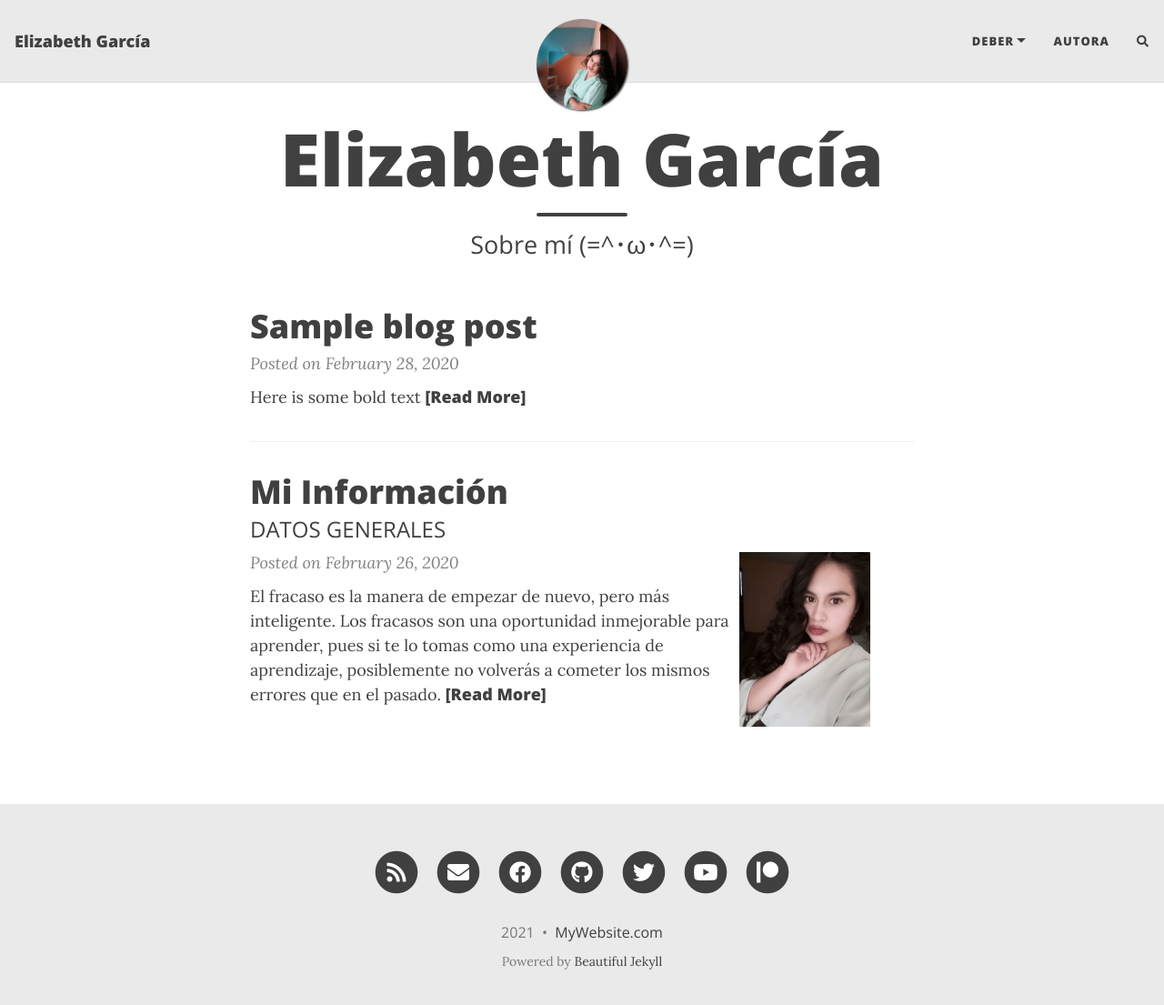
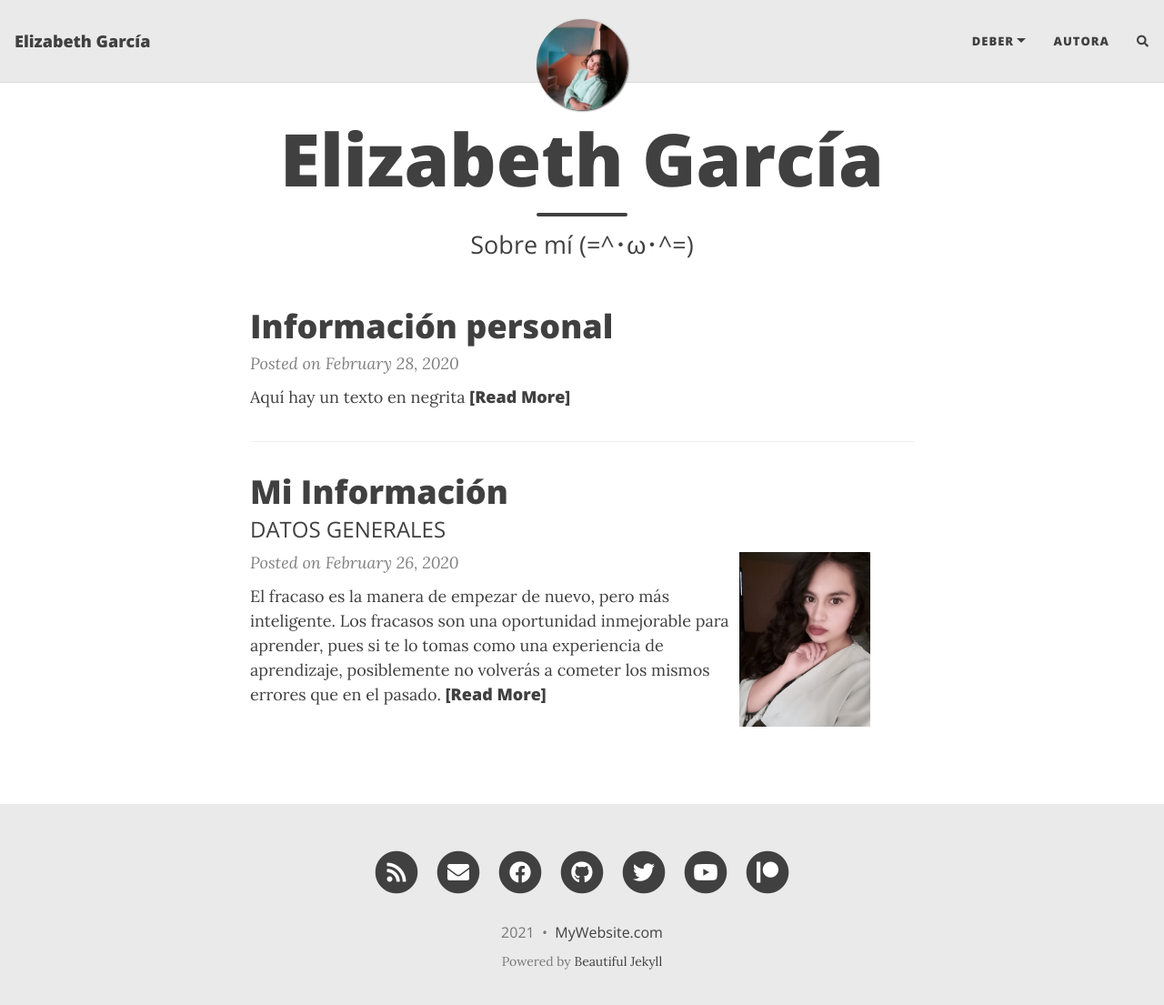
Before and after one commit to Eligarcia10/Eligarcia10.github.io, a Jekyll site: the page built from index.html, in a window 1280 px wide and 1118 px high. Shown: the top 1105 px of the window at 91% size. Built offline with Jekyll 4.4.1, drawn with Linux system fonts in a browser that asks for light colours; nearby versions of some CDN libraries; the list of posts is cut into pages by our own code; comment, search, counter and statistics services are not loaded.

Commit message:
Update 2020-02-28-test-markdown.md

```diff
--- a/_posts/2020-02-28-test-markdown.md
+++ b/_posts/2020-02-28-test-markdown.md
@@ -1,11 +1,11 @@
 ---
 layout: post
-title: Sample blog post
+title: Información personal
 gh-repo: daattali/beautiful-jekyll
 gh-badge: [star, fork, follow]
 comments: true
 ---
-**Here is some bold text**
+**Aquí hay un texto en negrita**
 
 ## Here is a secondary heading
 
```
